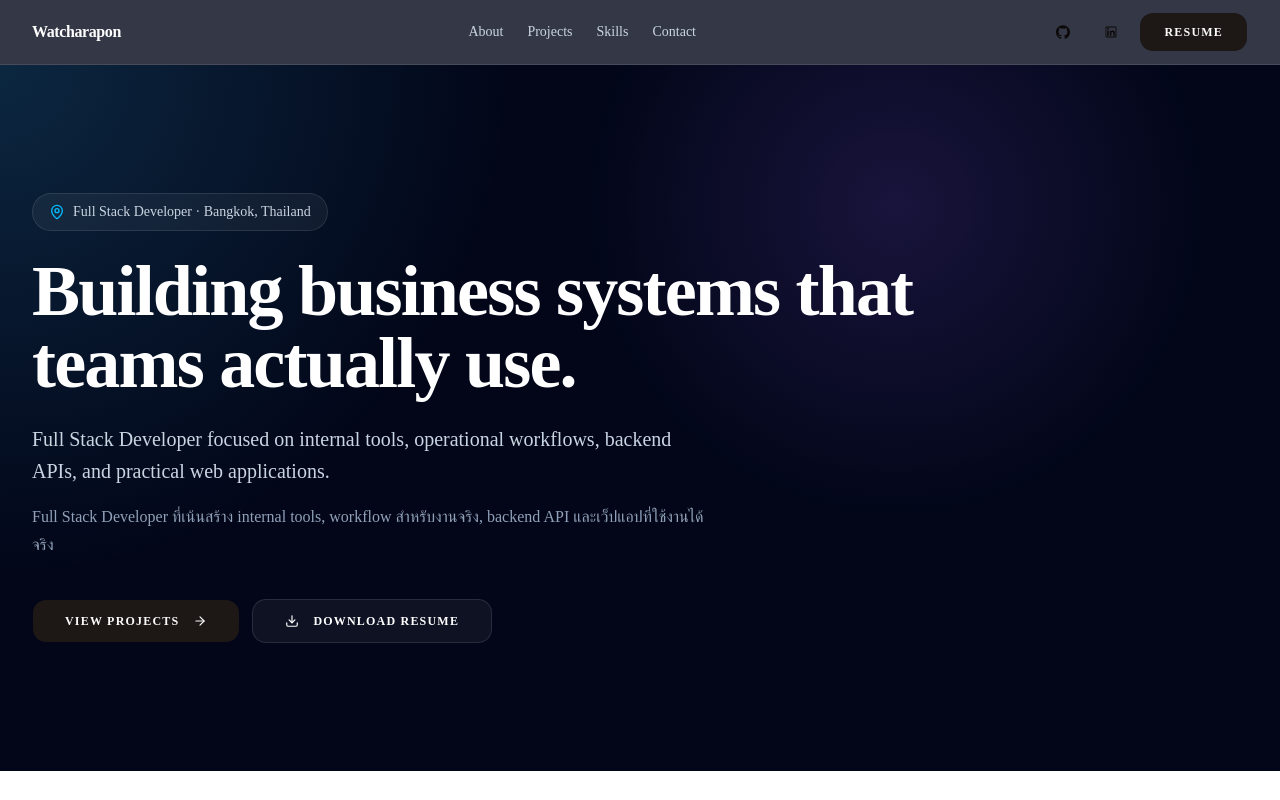
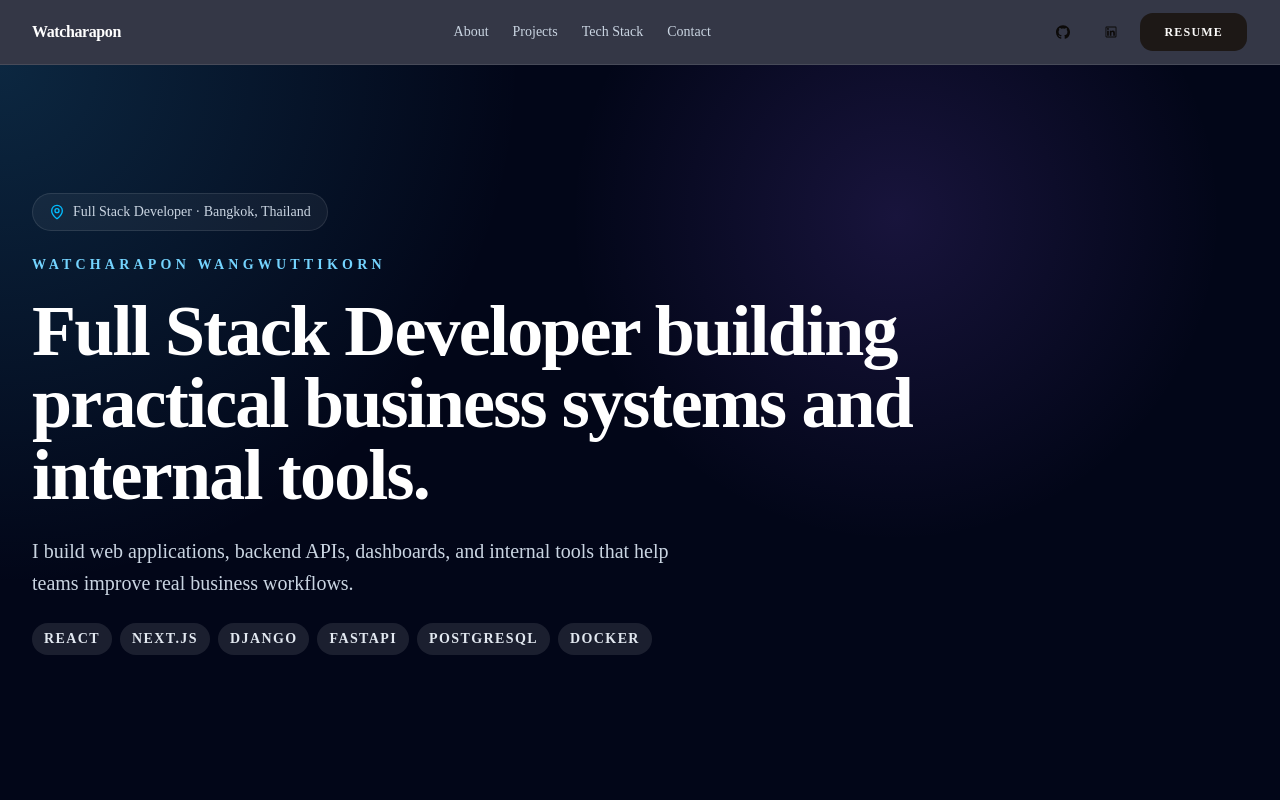
Before and after one commit to WchrpWwtk/watcharapon-portfolio, a Next.js app: page / in a window 1280 px wide. Shown: the top 800 px of the page. Built offline with nearby package versions, Linux system fonts and the light colour scheme.

Commit message:
Revamp Hero section layout: add featured skills, update headline, and enhance styling. Rename "Skills" to "Tech Stack" in Navbar. Refine content in Contact section and profile data.

```diff
--- a/src/components/layout/navbar.tsx
+++ b/src/components/layout/navbar.tsx
@@ -7,7 +7,7 @@ import { AiOutlineLinkedin } from "react-icons/ai";
 const navItems = [
   { label: "About", href: "#about" },
   { label: "Projects", href: "#projects" },
-  { label: "Skills", href: "#skills" },
+  { label: "Tech Stack", href: "#skills" },
   { label: "Contact", href: "#contact" },
 ];
 
--- a/src/components/sections/contact.tsx
+++ b/src/components/sections/contact.tsx
@@ -23,8 +23,8 @@ export function Contact() {
           dashboards, or internal tools for real business use?
         </p>
         <p className="mx-auto mt-3 max-w-2xl text-base leading-7 text-slate-500">
-          เปิดรับโอกาสงาน Full Stack Developer รวมถึงงาน freelance และ
-          project-based collaboration
+          Currently open to full-time opportunities, freelance work, and
+          project-based collaboration.
         </p>
         <div className="mt-10 flex flex-col justify-center gap-3 sm:flex-row">
           <Link href={profile.links.email}>
--- a/src/components/sections/hero.tsx
+++ b/src/components/sections/hero.tsx
@@ -2,48 +2,39 @@ import { ArrowRight, Download, MapPin } from "lucide-react";
 import { profile } from "@/data/profile";
 import Link from "next/link";
 import { Button } from "@/components/ui/button";
+import { Badge } from "@/components/ui/badge";
 
 export function Hero() {
   return (
     <section className="relative overflow-hidden bg-slate-950 px-4 py-24 text-white sm:px-6 lg:px-8 lg:py-32">
       <div className="absolute inset-0 bg-[radial-gradient(circle_at_top_left,rgba(56,189,248,0.18),transparent_35%),radial-gradient(circle_at_70%_20%,rgba(139,92,246,0.16),transparent_30%)]" />
       <div className="relative mx-auto max-w-7xl">
-        <div className="max-w-4xl">
+        <div className="max-w-5xl">
           <div className="mb-6 inline-flex items-center gap-2 rounded-full border border-white/10 bg-white/5 px-4 py-2 text-sm text-slate-300">
             <MapPin className="h-4 w-4 text-sky-400" />
             {profile.role.en} · {profile.location.en}
           </div>
-
-          <h1 className="text-5xl font-bold tracking-tight sm:text-6xl lg:text-7xl">
+          <p className="text-sm font-semibold uppercase tracking-[0.3em] text-sky-300">
+            {profile.name}
+          </p>
+          <h1 className="mt-5 text-5xl font-bold tracking-tight sm:text-6xl lg:text-7xl">
             {profile.headline.en}
           </h1>
-
           <p className="mt-6 max-w-2xl text-lg leading-8 text-slate-300 sm:text-xl">
             {profile.summary.en}
           </p>
-
-          <p className="mt-4 max-w-2xl text-base leading-7 text-slate-400">
-            {profile.summary.th}
-          </p>
-
-          <div className="mt-10 flex flex-col gap-3 sm:flex-row">
-            <Link href="#projects">
-              <Button size="lg" className="rounded-xl">
-                View Projects
-                <ArrowRight className="ml-2 h-4 w-4" />
-              </Button>
-            </Link>
-            <Link href={profile.links.resume} target="_blank">
-              <Button
-                size="lg"
-                variant="outline"
-                className="rounded-xl border-white/15 bg-white/5 text-white hover:bg-white/10"
+          <div className="mt-6 flex flex-wrap gap-2">
+            {profile.featuredSkills.map((skill) => (
+              <Badge
+                key={skill}
+                variant="secondary"
+                className="rounded-full bg-white/10 px-3 py-1.5 text-sm text-slate-200 hover:bg-white/10"
               >
-                <Download className="mr-2 h-4 w-4" />
-                Download Resume
-              </Button>
-            </Link>
+                {skill}
+              </Badge>
+            ))}
           </div>
+          <div className="mt-10 flex flex-col gap-3 sm:flex-row"></div>
         </div>
       </div>
     </section>
--- a/src/data/profile.ts
+++ b/src/data/profile.ts
@@ -10,12 +10,12 @@ export const profile = {
     th: "กรุงเทพฯ ประเทศไทย",
   },
   headline: {
-    en: "Building business systems that teams actually use.",
-    th: "สร้างระบบธุรกิจที่ทีมใช้งานได้จริง",
+    en: "Full Stack Developer building practical business systems and internal tools.",
+    th: "Full Stack Developer ที่สร้างระบบธุรกิจและ internal tools ที่ใช้งานได้จริง",
   },
   summary: {
-    en: "Full Stack Developer focused on internal tools, operational workflows, backend APIs, and practical web applications.",
-    th: "Full Stack Developer ที่เน้นสร้าง internal tools, workflow สำหรับงานจริง, backend API และเว็ปแอปที่ใช้งานได้จริง",
+    en: "I build web applications, backend APIs, dashboards, and internal tools that help teams improve real business workflows.",
+    th: "สร้างเว็บแอป backend API dashboard และ internal tools ที่ช่วยให้ทีมทำงานจริงได้ดีขึ้น",
   },
   links: {
     github: "https://github.com/WchrpWwtk",
@@ -24,4 +24,12 @@ export const profile = {
     email: "mailto:wchrp.wwtk@gmail.com",
     resume: "/resume.pdf",
   },
+  featuredSkills: [
+    "React",
+    "Next.js",
+    "Django",
+    "FastAPI",
+    "PostgreSQL",
+    "Docker",
+  ],
 };
```
